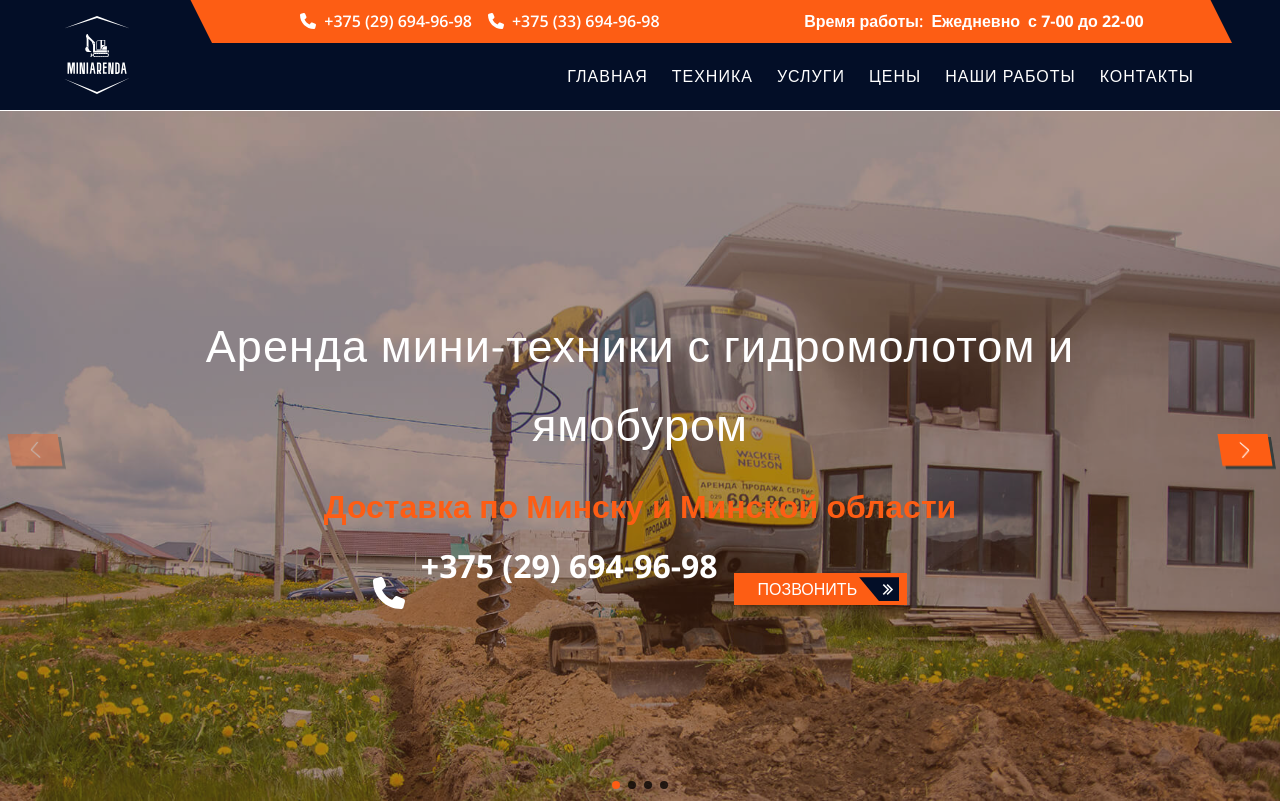
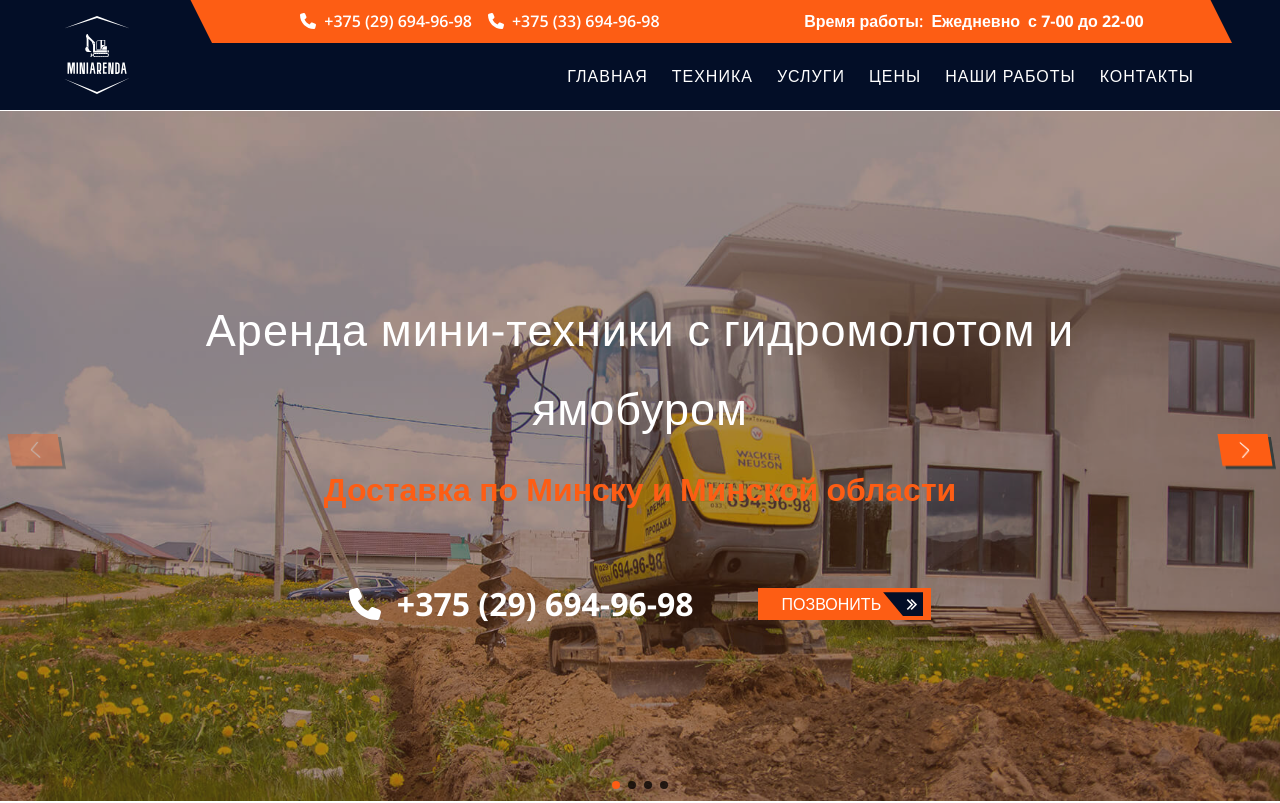
Before and after one commit to TanyaDanilovich/miniarenda_styled, a React (Create React App) app: page / in a window 1280 px wide. Shown: the top 803 px of the page. Built offline with nearby package versions, Linux system fonts and the light colour scheme.

Commit message:
fix hero slider card

```diff
--- /dev/null
+++ b/src/shared/ui/phoneLink/PhoneLink.tsx
@@ -0,0 +1,20 @@
+import React from 'react';
+import styled from 'styled-components';
+import {FontAwesomeIcon} from '@fortawesome/react-fontawesome';
+import {faPhone} from '@fortawesome/free-solid-svg-icons';
+import {S_Flex} from '../../styled/S_Flex';
+
+
+type props = {};
+export const PhoneLink = ({}: props) => {
+
+    return (
+        <S_PhoneLink $align = {"center"} $gap = {"1rem"}>
+            <FontAwesomeIcon icon = {faPhone} size = {'1x'}/>
+            <a href = "tel:+375296949698">+375 (29) 694-96-98</a>
+        </S_PhoneLink>);
+};
+
+
+export const S_PhoneLink = styled(S_Flex)<{}>`
+`
--- a/src/widgets/hero/HeroSlider.tsx
+++ b/src/widgets/hero/HeroSlider.tsx
@@ -1,14 +1,15 @@
 import React from 'react';
-import styled from 'styled-components';
+import styled, {css} from 'styled-components';
 import {S_Image} from '../../shared/styled/S_Image';
 import {getResponsiveSize} from '../../shared/utils/getResponsiveSize';
 import {S_Container} from '../../shared/styled/S_Container';
 import {translateAnimation} from '../../app/styles/animation';
-import {BREAKPOINTS} from '../../shared/constants';
+import {BASE, BREAKPOINTS} from '../../shared/constants';
 import {FontAwesomeIcon} from '@fortawesome/react-fontawesome';
 import {faPhone} from '@fortawesome/free-solid-svg-icons';
-import {S_ContactUs} from '../../shared/ui/linkAsButton/S_ContactUs';
 import {ContactUsButton} from '../../shared/ui/linkAsButton/ContactUsButton';
+import {PhoneLink, S_PhoneLink} from '../../shared/ui/phoneLink/PhoneLink';
+import {S_Flex} from '../../shared/styled/S_Flex';
 
 
 type props = {
@@ -22,19 +23,15 @@ export const HeroSlider = ({mainText, additionalText, imgUrl}: props) => {
         <S_HeroSlider>
 
 
-            <S_HeroTitle>
-                <h2>{mainText}</h2>
-                <p>{additionalText}</p>
-                <p>
-                    <FontAwesomeIcon icon = {faPhone} size = {'1x'}/>
-                    <a href = "tel:+375296949698">+375 (29) 694-96-98</a>
-                    <span>
-                        <ContactUsButton/>
-                    </span>
+            <S_HeroSliderContent>
+                <S_HeroTitle>{mainText}</S_HeroTitle>
+                <S_HeroText>{additionalText}</S_HeroText>
+                <S_HeroPhoneWrapper $align = {"center"}>
+                    <PhoneLink/>
+                    <ContactUsButton/>
+                </S_HeroPhoneWrapper>
 
-                </p>
-
-            </S_HeroTitle>
+            </S_HeroSliderContent>
 
             <S_Image src = {imgUrl}/>
 
@@ -46,17 +43,6 @@ const S_HeroSlider = styled.article<{}>`
   position: relative;
   overflow: hidden;
 
-  ${S_Container} {
-    display: flex;
-    flex-direction: column;
-    justify-content: center;
-    align-items: center;
-    //gap: 5svw;
-    @media screen and (min-width: ${BREAKPOINTS.tablet}) {
-      padding-inline: 60px;
-    }
-  }
-
   ${S_Image} {
     display: block;
     object-fit: cover;
@@ -67,7 +53,6 @@ const S_HeroSlider = styled.article<{}>`
     //filter: blur(5px);
     //mask-image: linear-gradient(to bottom, black, transparent);
   }
-
 
   &:after {
     background-color: rgba(87, 43, 22, 0.5);
@@ -81,55 +66,72 @@ const S_HeroSlider = styled.article<{}>`
     z-index: -1;
     content: "";
   }
-
 `
 
-export const S_HeroTitle = styled(S_Container)`
-
+export const S_HeroSliderContent = styled(S_Container)`
+  display: flex;
+  flex-direction: column;
+  justify-content: center;
+  align-items: center;
   color: ${({theme}) => theme.colors.white};
   position: relative;
   font-weight: ${({theme}) => theme.fonts.weight.semiBold};
   line-height: 1.75;
 
-  p {
-    font-size: ${getResponsiveSize(12, 32, 360, 768)};
-    font-weight: ${({theme}) => theme.fonts.weight.bold};
+  @media screen and (min-width: ${BREAKPOINTS.tablet}) {
+    padding-inline: 60px;
   }
 
-  p:not(:has(a)) {
-    color: ${({theme}) => theme.colors.primary};
-    ${translateAnimation({delay: "1.5s", transformType: "translateY", start: "0", duration: "0.4s"})};
+
+`
+
+export const S_HeroTitle = styled.h2<{}>`
+  ${translateAnimation({duration: "1.3s", delay: "0.5s"})};
+  font-size: ${({theme}) => theme.fonts.size.h1};
+  font-weight: ${({theme}) => theme.fonts.weight.regular};
+  text-align: center;
+`
+
+export const S_HeroText = styled.p<{}>`
+  color: ${({theme}) => theme.colors.primary};
+  font-size: ${getResponsiveSize(12, 32, 360, 768)};
+  font-weight: ${({theme}) => theme.fonts.weight.bold};
+  ${translateAnimation({delay: "1.5s", transformType: "translateY", start: "0", duration: "0.4s"})};
+
+`
+
+export const S_HeroPhoneWrapper = styled(S_Flex)<{}>`
+  --animation-start: 10vh;
+  font-size: ${getResponsiveSize(12, 32, 360, 768)};
+  font-weight: ${({theme}) => theme.fonts.weight.bold};
+  ${translateAnimation({
+    delay: "1.5s",
+    transformType: "translateY",
+    start: css`var(--animation-start)`,
+    duration: "0.4s"
+  })};
+  flex-direction: column;
+  row-gap: ${getResponsiveSize(BASE / 2, BASE * 1.5, 320, 768)};
+  margin-top: ${getResponsiveSize(0, BASE * 4, 320, 1200)};
+
+  @media ${({theme}) => theme.media.computer} {
+    --animation-start: 25vh;
+    flex-direction: row;
+    width: 100%;
+    justify-content: center;
+    column-gap: 4rem;
   }
 
-  p:has(a) {
-    ${translateAnimation({delay: "1.5s", transformType: "translateY", start: "10vh", duration: "0.4s"})};
-  }
-
-  p > a {
-    display: inline-block;
+  ${S_PhoneLink} {
     text-align: center;
     width: 0;
     height: 0;
     overflow: hidden;
+    padding: 0;
 
-
-  }
-
-  & h2 {
-    ${translateAnimation({duration: "1.3s", delay: "0.5s"})};
-    font-size: ${({theme}) => theme.fonts.size.h1};
-    font-weight: ${({theme}) => theme.fonts.weight.regular};
-    text-align: center;
-  }
-
-  @media screen and (min-width: ${BREAKPOINTS.tablet}) {
-    p > a {
-      padding: 1rem;
-      cursor: pointer;
+    @media ${({theme}) => theme.media.tablet} {
+      width: auto;
       height: auto;
-      width: fit-content;
     }
   }
-
-
 `
--- a/src/widgets/questions/Dropdown.tsx
+++ b/src/widgets/questions/Dropdown.tsx
@@ -5,7 +5,7 @@ import {outline, plainTransition} from '../../app/styles/mixins';
 
 export const Dropdown = ({text, isOpen}: { text: string, isOpen: boolean }) => {
 
-    const maxHeight = isOpen ? "6rem" : "0";
+    const maxHeight = isOpen ? "8rem" : "0";
     const height = isOpen ? "100%" : "0"
 
     return (
--- a/src/widgets/questions/Questions.tsx
+++ b/src/widgets/questions/Questions.tsx
@@ -15,7 +15,7 @@ export const Questions = ({}: props) => {
     const id = useId()
 
     const toggleQuestion = (index: string) => {
-        setOpenIndex(openIndex !== index? index:null)
+        setOpenIndex(openIndex !== index ? index : null)
     };
 
 
@@ -27,16 +27,14 @@ export const Questions = ({}: props) => {
                 <SectionTitle title = {"Вопросы и ответы"}/>
 
                 <S_Flex $direction = {'column'} $gap = {"1rem"}>
-                    {questionsData.map((q, index) => {
-                        console.log(openIndex, id)
-                        return <FullQuestion id = {`${id}-${index}`}
-                                             key = {`${id}-${index}`}
-                                             question = {q.question}
-                                             answer = {q.answer}
-                                             callback = {() => toggleQuestion(`${id}-${index}`)}
-                                             isOpend = {openIndex === `${id}-${index}`}
+                    {questionsData.map((q, index) => <FullQuestion id = {`${id}-${index}`}
+                                                                   key = {`${id}-${index}`}
+                                                                   question = {q.question}
+                                                                   answer = {q.answer}
+                                                                   callback = {() => toggleQuestion(`${id}-${index}`)}
+                                                                   isOpend = {openIndex === `${id}-${index}`}
                         />
-                    })}
+                    )}
                 </S_Flex>
 
             </S_Container>
```
Also changed, not shown: src/app/styles/animation.ts (+7 -7 lines).
